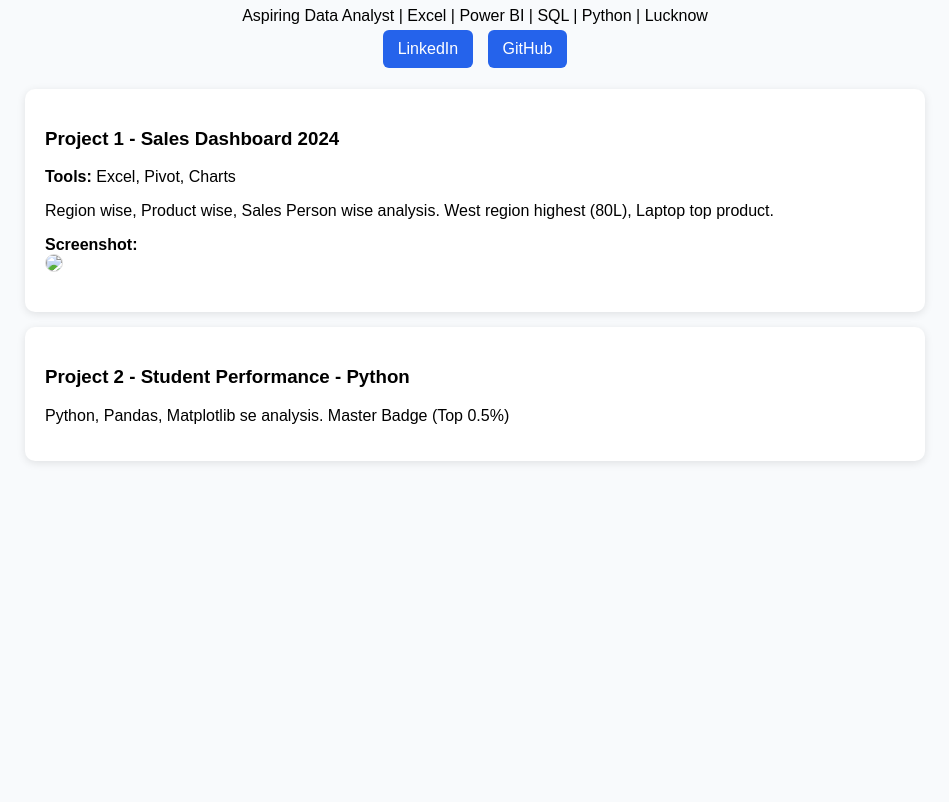
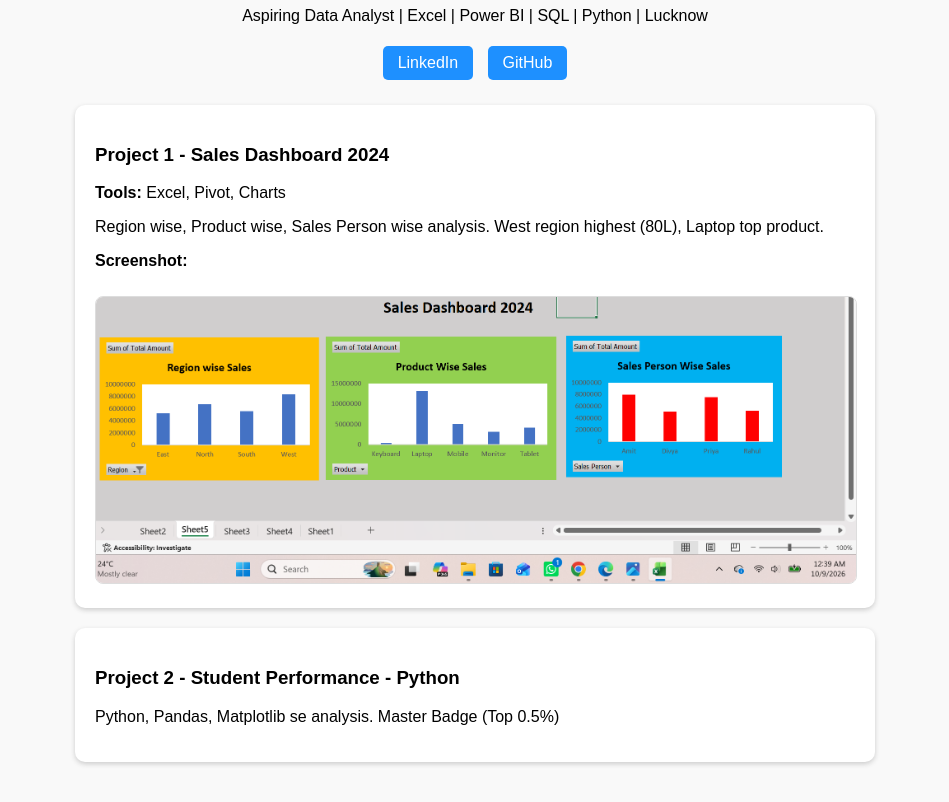
Before and after one commit to divyasales/divyasales.github.io, a plain HTML site: page index.html in a window 1280 px wide. Shown: the part 93-895 px from the top of the page, without its empty margins (165-1114 px from the left). Before the commit the page ends 800 px from the top, so only its background shows below. Drawn offline with Linux system fonts and the light colour scheme.

Commit message:
Update index.html

```diff
--- a/index.html
+++ b/index.html
@@ -1,28 +1,32 @@
 <!DOCTYPE html>
-<html><head><meta charset="utf-8"><meta name="viewport" content="width=device-width,initial-scale=1">
+<html>
+<head>
 <title>Divya Jyoti Sonker | Data Analyst</title>
+<meta name="viewport" content="width=device-width, initial-scale=1">
 <style>
-body{font-family:Arial;max-width:900px;margin:auto;padding:20px;background:#f8fafc}
-h1{color:#1e40af;text-align:center} .card{background:#fff;padding:20px;margin:15px 0;border-radius:10px;box-shadow:0 2px 8px rgba(0,0,0,0.1)}
-.btn{background:#2563eb;color:#fff;padding:10px 15px;border-radius:6px;text-decoration:none;margin:5px;display:inline-block}
-</style></head><body>
+body{font-family:Arial; max-width:800px; margin:auto; padding:20px; background:#f9f9f9}
+h1{color:#1E90FF; text-align:center}
+a.btn{background:#1E90FF;color:white;padding:8px 15px;border-radius:5px;text-decoration:none;margin:5px;display:inline-block}
+.card{background:white;padding:20px;border-radius:10px;margin:20px 0; box-shadow:0 2px 5px #ccc}
+img{width:100%;border-radius:8px;border:1px solid #ddd;margin-top:10px}
+</style>
+</head>
+<body>
 <h1>Divya Jyoti Sonker</h1>
-<p style="text-align:center">Aspiring Data Analyst | Excel | Power BI | SQL | Python | Lucknow<br>
-<a class="btn" href="https://linkedin.com/in/divya-jyoti-sonker">LinkedIn</a>
-<a class="btn" href="https://github.com/divyasales">GitHub</a></p>
+<p style="text-align:center">Aspiring Data Analyst | Excel | Power BI | SQL | Python | Lucknow</p>
+<p style="text-align:center"><a class="btn" href="https://linkedin.com">LinkedIn</a> <a class="btn" href="https://github.com/divyasales">GitHub</a></p>
 
 <div class="card">
 <h3>Project 1 - Sales Dashboard 2024</h3>
 <p><b>Tools:</b> Excel, Pivot, Charts</p>
 <p>Region wise, Product wise, Sales Person wise analysis. West region highest (80L), Laptop top product.</p>
-<p><b>Screenshot:</b><br>
-<img src="dashboard.png" style="width:100%;border-radius:10px;border:1px solid #ddd">
-</p>
+<p><b>Screenshot:</b></p>
+<img src="sales_dashboard.jpg.png">
 </div>
 
 <div class="card">
 <h3>Project 2 - Student Performance - Python</h3>
 <p>Python, Pandas, Matplotlib se analysis. Master Badge (Top 0.5%)</p>
 </div>
-
-</body></html>
+</body>
+</html>
```
